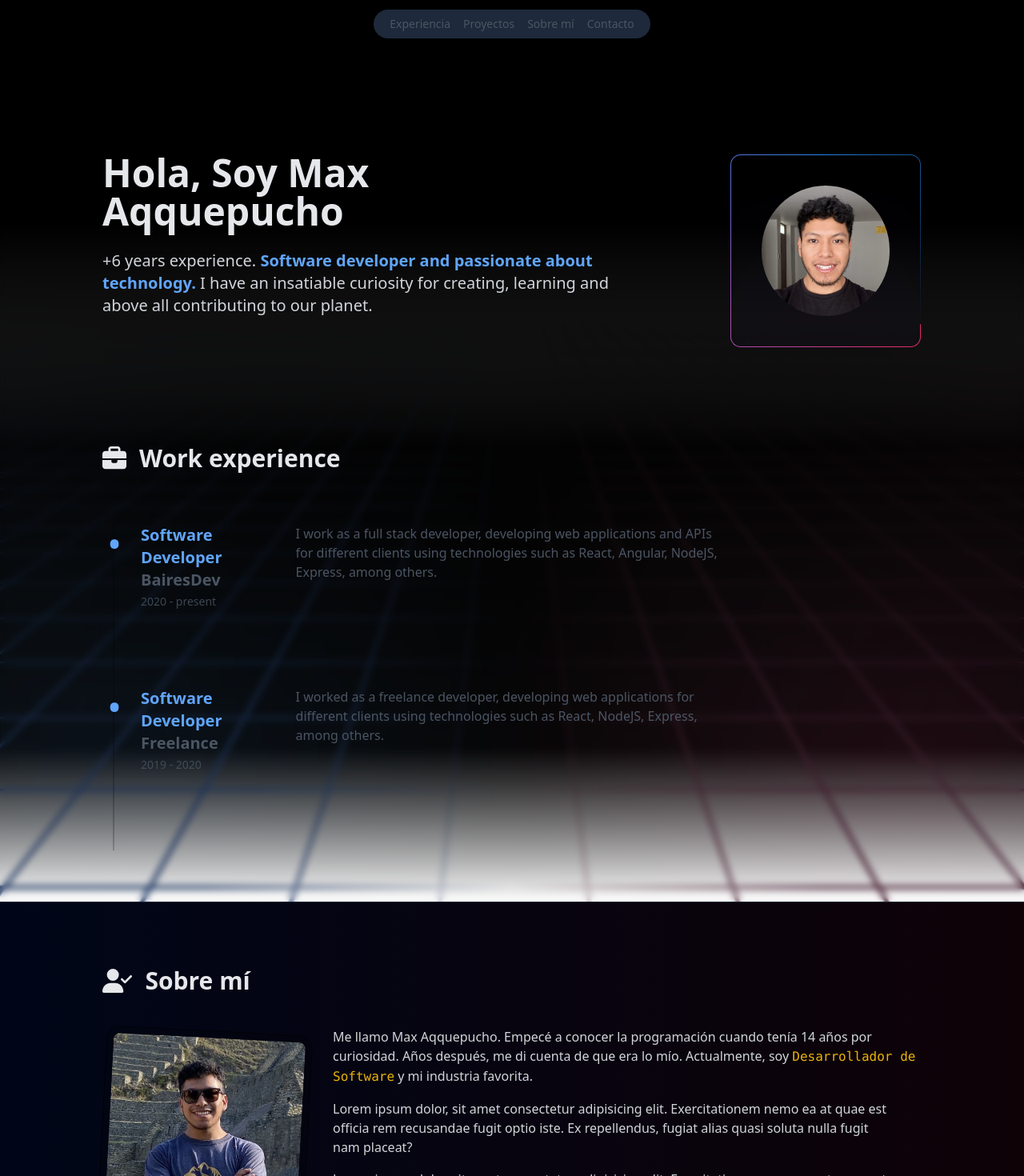
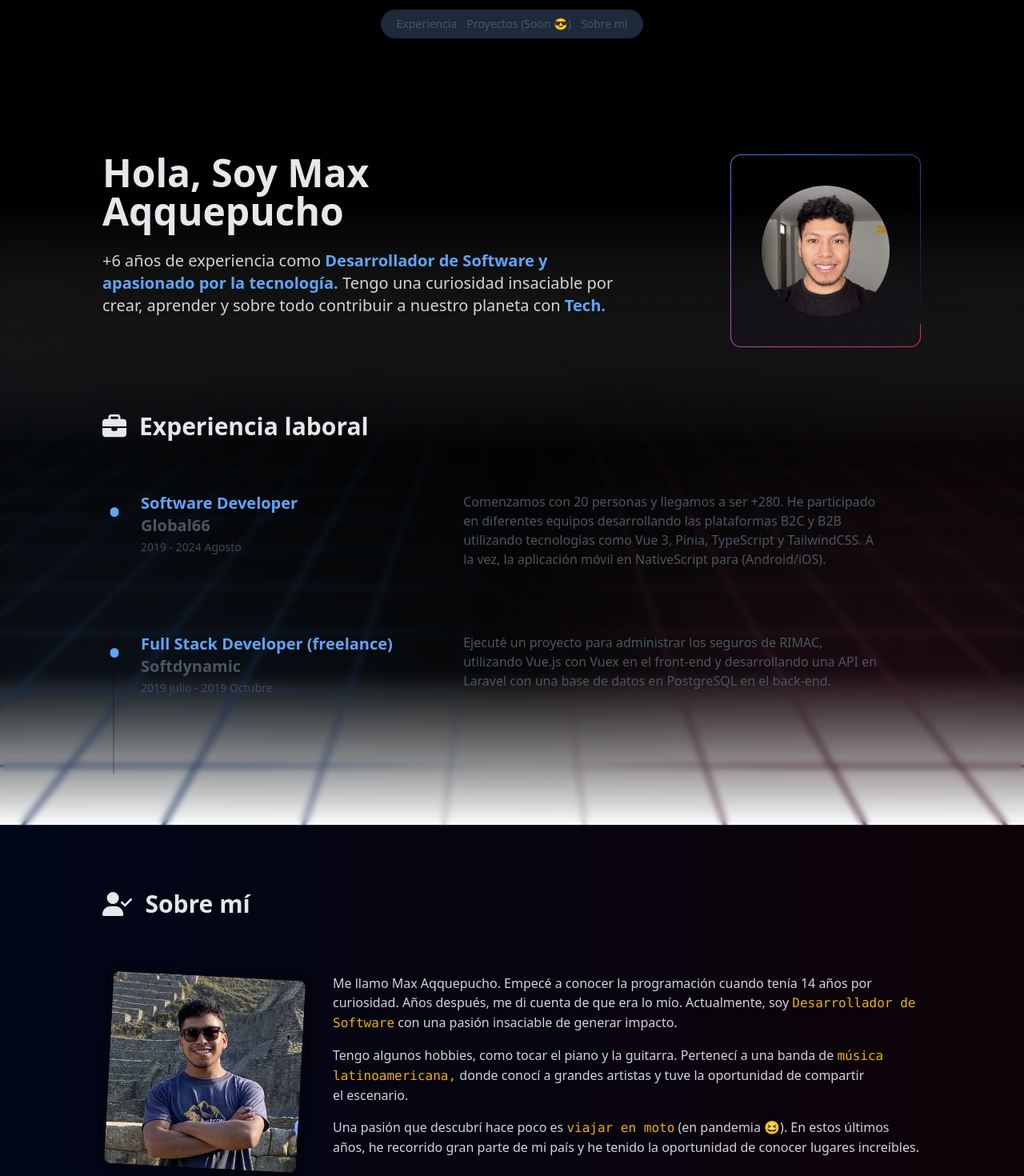
Before and after one commit to maxaqquepucho/personal-page, a React (Vite) app: page / in a window 1280 px wide. Shown: the top 1470 px of the page at 80% size. Built offline with nearby package versions, Linux system fonts and the light colour scheme.

Commit message:
feat: wording and scroll smooth

```diff
--- a/src/App.tsx
+++ b/src/App.tsx
@@ -1,13 +1,15 @@
 //COMPONENTS
-import Header from '@/components/Header/index.tsx'
+// import Header from '@/components/Header/index.tsx'
 import Home from '@/components/Home'
 import Footer from '@/components/Footer'
 
 function App() {
+
+  // const attributes = Home.
   return (
     <>
       <div className=" home-body-bg">
-        <Header />
+        {/* <Header /> */}
         <Home />
         <Footer />
       </div>
--- a/src/components/AboutMe/index.tsx
+++ b/src/components/AboutMe/index.tsx
@@ -8,7 +8,7 @@ import ImageAbautMe from '@/assets/img/max-footer-picture-square.jpeg'
 const AboutMe: React.FC = () => {
   return (
     <div className="max-w-5xl m-auto py-20">
-      <section className="flex items-center text-3xl font-semibold text-gray-200 pb-10">
+      <section className="flex items-center text-3xl font-semibold text-gray-200 pb-16">
         <FontAwesomeIcon className="mr-4" icon={faUserCheck} />
         <h4>Sobre mí</h4>
       </section>
@@ -26,19 +26,18 @@ const AboutMe: React.FC = () => {
             Me llamo Max Aqquepucho. Empecé a conocer la programación cuando
             tenía 14 años por curiosidad. Años después, me di cuenta de que era
             lo mío. Actualmente, soy <strong>Desarrollador de Software</strong>{' '}
-            y mi industria favorita.
+            con una pasión insaciable de generar impacto.
           </p>
           <p>
-            Lorem ipsum dolor, sit amet consectetur adipisicing elit.
-            Exercitationem nemo ea at quae est officia rem recusandae fugit
-            optio iste. Ex repellendus, fugiat alias quasi soluta nulla fugit
-            nam placeat?
+            Tengo algunos hobbies, como tocar el piano y la guitarra. Pertenecí
+            a una banda de <strong> música latinoamericana,</strong> donde
+            conocí a grandes artistas y tuve la oportunidad de compartir el
+            escenario.
           </p>
           <p>
-            Lorem ipsum dolor, sit amet consectetur adipisicing elit.
-            Exercitationem nemo ea at quae est officia rem recusandae fugit
-            optio iste. Ex repellendus, fugiat alias quasi soluta nulla fugit
-            nam placeat?
+            Una pasión que descubrí hace poco es <strong>viajar en moto</strong>{' '}
+            (en pandemia 😆). En estos últimos años, he recorrido gran parte de
+            mi país y he tenido la oportunidad de conocer lugares increíbles.
           </p>
         </div>
       </section>
--- a/src/components/BackgroundHome/style.scss
+++ b/src/components/BackgroundHome/style.scss
@@ -74,7 +74,8 @@
     width: 25%;
     height: 900px;
     left: -12.5%;
-    top: calc(50% - 900px / 2 + 151px);
+    // top: calc(50% - 900px / 2 + 151px);
+    bottom: 24px;
     opacity: 0.2;
     background: linear-gradient(180deg, #77b8ff, rgba(42, 138, 246, 0.4));
     transform: rotate(-15deg);
@@ -89,7 +90,8 @@
     width: 40%;
     height: 422px;
     left: 0;
-    top: calc(50% - 422px / 2 + 298px);
+    // top: calc(50% - 422px / 2 + 298px);
+    bottom: 0px;
     opacity: 0.5;
     background: linear-gradient(
       180deg,
@@ -118,7 +120,8 @@
     width: 25%;
     height: 900px;
     right: -12.5%;
-    top: calc(50% - 900px / 2 + 151px);
+    // top: calc(50% - 900px / 2 + 151px);
+    bottom: 24px;
     background-image: linear-gradient(
       180deg,
       rgba(236, 151, 207, 0.4),
@@ -143,7 +146,8 @@
     width: 40%;
     height: 422px;
     right: 0;
-    top: calc(50% - 422px / 2 + 298px);
+    // top: calc(50% - 422px / 2 + 298px);
+    bottom: 0px;
     opacity: 0.25;
     background: linear-gradient(180deg, rgba(236, 151, 207, 0.4), #e92a67);
     transform: matrix(-1, 0, 0, 1, 0, 0);
--- a/src/components/Footer/index.tsx
+++ b/src/components/Footer/index.tsx
@@ -7,7 +7,7 @@ const Footer: React.FC = () => {
     <>
       <footer className=" text-gray-400 pt-20 pb-10 text-sm text-center  bg-footer">
         <p>
-          © 2024 Max Aqquepucho. <br /> UI/UX Inspiradas en (Turbo y midudev)
+          © 2024 Max Aqquepucho. <br /> UI/UX Inspiradas en (Turbo y Midudev)
         </p>
       </footer>
     </>
--- a/src/components/Header/index.tsx
+++ b/src/components/Header/index.tsx
@@ -1,25 +1,40 @@
-// import React from 'react'
+import React from 'react'
 
 import './style.scss'
 
 // sticky top-0 z-50 border-b transition-colors border-fd-foreground/10 bg-fd-background/60 backdrop-blur-md h-14
+interface HeaderProps {
+  scrollExecution: (ref: React.RefObject<HTMLDivElement>) => void
+  refs: {
+    experienceRef: React.RefObject<HTMLDivElement>
+    aboutMeRef: React.RefObject<HTMLDivElement>
+  }
+}
 
-const Header = () => {
+const Header: React.FC<HeaderProps> = ({ scrollExecution, refs }) => {
   return (
-    <header className="  fixed top-0 z-10 flex items-center justify-center w-full mx-auto mt-3">
+    <header className="fixed top-0 z-10 flex items-center justify-center w-full mx-auto mt-2 sm:mt-3">
       <nav className="bg-slate-800 backdrop-blur-md flex px-3 text-sm font-medium rounded-full text-gray-600 dark:text-gray-200 justify-center items-center">
-        <a className="header-nav-item" href="#Experiencia">
+        <a
+          onClick={() => scrollExecution(refs.experienceRef)}
+          className="header-nav-item"
+          href="#experience"
+        >
           Experiencia
         </a>
-        <a className="header-nav-item" href="#Proyectos">
-          Proyectos
+        <a className="px-1 cursor-not-allowed text-gray-600" href="#Proyectos">
+          Proyectos (Soon 😎)
         </a>
-        <a className="header-nav-item" href="#Sobre-mi">
+        <a
+          onClick={() => scrollExecution(refs.aboutMeRef)}
+          className="header-nav-item"
+          href="#about-me"
+        >
           Sobre mí
         </a>
-        <a className="header-nav-item" href="#Contacto">
+        {/* <a className="header-nav-item" href="#Contacto">
           Contacto
-        </a>
+        </a> */}
       </nav>
     </header>
   )
--- a/src/components/Home/components/ExperienceItem/index.tsx
+++ b/src/components/Home/components/ExperienceItem/index.tsx
@@ -11,8 +11,8 @@ interface ExperienceItemProps {
 
 const ExperienceItem: React.FC<ExperienceItemProps> = ({ item }) => {
   return (
-    <div className="relative mx-12 pb-12 grid before:absolute before:left-[-35px] before:block before:h-full before:border-l-2 before:border-black/20 dark:before:border-white/15 before:content-[''] md:grid-cols-5 md:gap-10 md:space-x-4]">
-      <div className='class="relative pb-12 md:col-span-2"'>
+    <div className="relative mx-12 pb-12 grid before:absolute before:left-[-35px] before:block before:h-full before:border-l-2 before:border-black/20 dark:before:border-white/15 before:content-[''] md:grid-cols-5 md:gap-10 md:space-x-4">
+      <div className='relative pb-12 col-span-2'>
         <div className="sticky top-0">
           {' '}
           <span className="text-blue-400 -left-[42px] absolute rounded-full text-5xl">
--- a/src/components/Home/index.tsx
+++ b/src/components/Home/index.tsx
@@ -1,10 +1,11 @@
-import React from 'react'
+import React, { useRef, useEffect } from 'react'
 
 //COMPONENTS
 import { FontAwesomeIcon } from '@fortawesome/react-fontawesome'
 import BackgroundHome from '@/components/BackgroundHome'
 import ExperienceItem from './components/ExperienceItem'
 import AboutMe from '@/components/AboutMe'
+import Header from '@/components/Header/index.tsx'
 
 import { faBriefcase } from '@fortawesome/free-solid-svg-icons'
 
@@ -15,48 +16,73 @@ import './styles.scss'
 const experienceList = [
   {
     title: 'Software Developer',
-    company: 'BairesDev',
-    date: '2020 - present',
-    description:
-      'I work as a full stack developer, developing web applications and APIs for different clients using technologies such as React, Angular, NodeJS, Express, among others.',
+    company: 'Global66',
+    date: '2019 - 2024 Agosto',
+    description: `Comenzamos con 20 personas y llegamos a ser +280. He participado en diferentes equipos desarrollando las plataformas B2C y B2B utilizando tecnologías como Vue 3, Pinia, TypeScript y TailwindCSS. A la vez, la aplicación móvil en NativeScript para (Android/iOS).`,
   },
   {
-    title: 'Software Developer',
-    company: 'Freelance',
-    date: '2019 - 2020',
+    title: 'Full Stack Developer (freelance)',
+    company: 'Softdynamic',
+    date: '2019 julio - 2019 Octubre ',
     description:
-      'I worked as a freelance developer, developing web applications for different clients using technologies such as React, NodeJS, Express, among others.',
+      'Ejecuté un proyecto para administrar los seguros de RIMAC, utilizando Vue.js con Vuex en el front-end y desarrollando una API en Laravel con una base de datos en PostgreSQL en el back-end.',
   },
 ]
 
-const listItems = experienceList.map((experienceItem, index) => (
-  <li key={index}>
-    <ExperienceItem item={experienceItem} />
-  </li>
-))
+const Home: React.FC = () => {
+  const experienceRef = useRef<HTMLDivElement | null>(null)
+  const aboutMeRef = useRef<HTMLDivElement | null>(null)
 
-const Home: React.FC = () => {
+  const listItems = experienceList.map((experienceItem, index) => (
+    <li key={index}>
+      <ExperienceItem item={experienceItem} />
+    </li>
+  ))
+
+  const scrollTo = (ref: React.RefObject<HTMLDivElement>) => {
+    ref.current?.scrollIntoView({ behavior: 'smooth' })
+  }
+
+  useEffect(() => {
+    const path = window.location.hash
+    const refToHash = {
+      '#experience': experienceRef,
+      '#about-me': aboutMeRef,
+    }
+    console.log(path)
+
+    setTimeout(() => {
+      if (Object.keys(refToHash).includes(path || '')) {
+        const ref = refToHash[path as keyof typeof refToHash]
+        scrollTo(ref)
+      } else {
+        window.scrollTo({ top: 0, behavior: 'smooth' })
+      }
+    }, 800)
+  }, [])
+
   return (
     <>
+      <Header scrollExecution={scrollTo} refs={{ experienceRef, aboutMeRef }} />
       <main>
         <section className="relative overflow-hidden h-full">
           <BackgroundHome />
-          <div className="relative mt-28  backdrop-blur-sm">
-            <section className="text-gray-300 flex flex-col-reverse md:flex-row justify-between m-auto max-w-5xl py-20">
-              <div className="flex-grow max-w-2xl ">
-                <p className="text-gray-200 text-5xl font-bold">
+          <div className="px-4 relative  md:pt-28  backdrop-blur-sm">
+            <section className="text-gray-300 flex flex-col-reverse md:flex-row justify-between m-auto max-w-5xl  pt-20">
+              <div className="text-center md:text-left flex-grow max-w-2xl ">
+                <h1 className="text-gray-200  text-4xl sm:text-5xl font-bold">
                   Hola, Soy Max <br /> Aqquepucho
-                </p>
+                </h1>
                 <p className="text-xl mt-6 dark:text-gray-300 [&>strong]:text-blue-400">
-                  +6 years experience.{' '}
+                  +6 años de experiencia como{' '}
                   <strong>
-                    Software developer and passionate about technology.
+                    Desarrollador de Software y apasionado por la tecnología.
                   </strong>{' '}
-                  I have an insatiable curiosity for creating, learning and
-                  above all contributing to our planet.
+                  Tengo una curiosidad insaciable por crear, aprender y sobre
+                  todo contribuir a nuestro planeta con <strong>Tech.</strong>
                 </p>
               </div>
-              <div className="flex justify-center md:justify-end">
+              <div className="mb-6 md:mb-0 flex justify-center md:justify-end">
                 <div className="profile-photo profile-border">
                   <i></i>
                   <div className="z-[-1] pointer-events-none absolute left-1/2 top-1/2 h-[261px] w-[261px] -translate-x-1/2 -translate-y-1/2 bg-gradient-to-b from-[#000000] to-[#48279c] opacity-5 mix-blend-normal blur-[30px] dark:opacity-[0.15]"></div>
@@ -64,22 +90,26 @@ const Home: React.FC = () => {
                     className="z-20"
                     // width={'50%'}
                     src={PrfilePhoto}
-                    alt="Foto de max"
+                    alt="Max's profile photo"
                   />
                 </div>
               </div>
             </section>
-            <div className="max-w-5xl m-auto mt-10">
-              <section className="flex items-center text-3xl font-semibold text-gray-200">
+            <section ref={experienceRef} className="max-w-5xl m-auto pt-20">
+              <div className="flex items-center text-3xl font-semibold text-gray-200">
                 <FontAwesomeIcon className="mr-4" icon={faBriefcase} />
-                <h3>Work experience</h3>
-              </section>
+                <h3>Experiencia laboral</h3>
+              </div>
               <ul className="py-16">{listItems}</ul>
-            </div>
+            </section>
           </div>
         </section>
-        <div className="about-me-home border-t border-gray-800">
-          <AboutMe  />
+
+        <div
+          ref={aboutMeRef}
+          className=" px-4 about-me-home border-t border-gray-800"
+        >
+          <AboutMe />
         </div>
       </main>
     </>
--- a/src/components/Home/styles.scss
+++ b/src/components/Home/styles.scss
@@ -1,5 +1,5 @@
 .profile-photo {
-  @apply p-10 w-60;
+  @apply p-8 md:p-10 w-48 md:w-60;
 
   img {
     @apply rounded-full;
```
